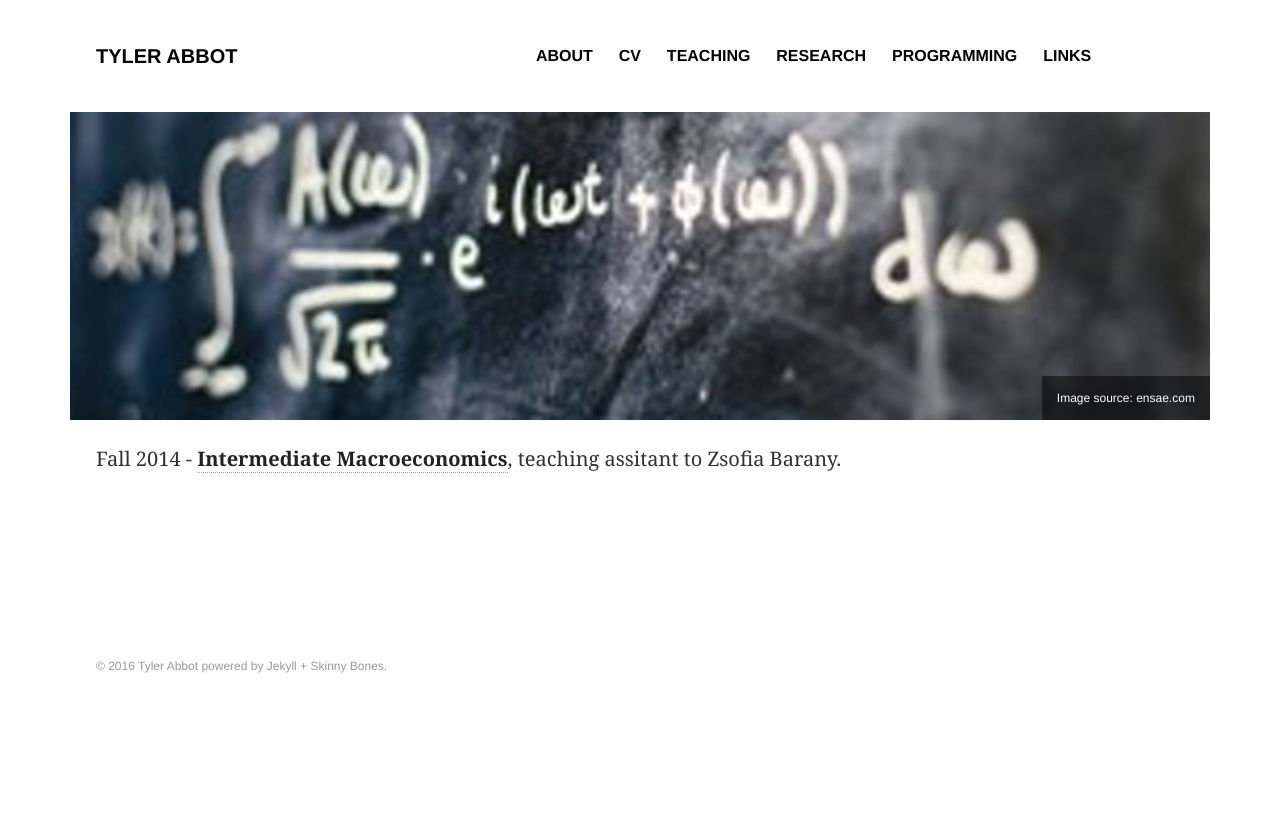
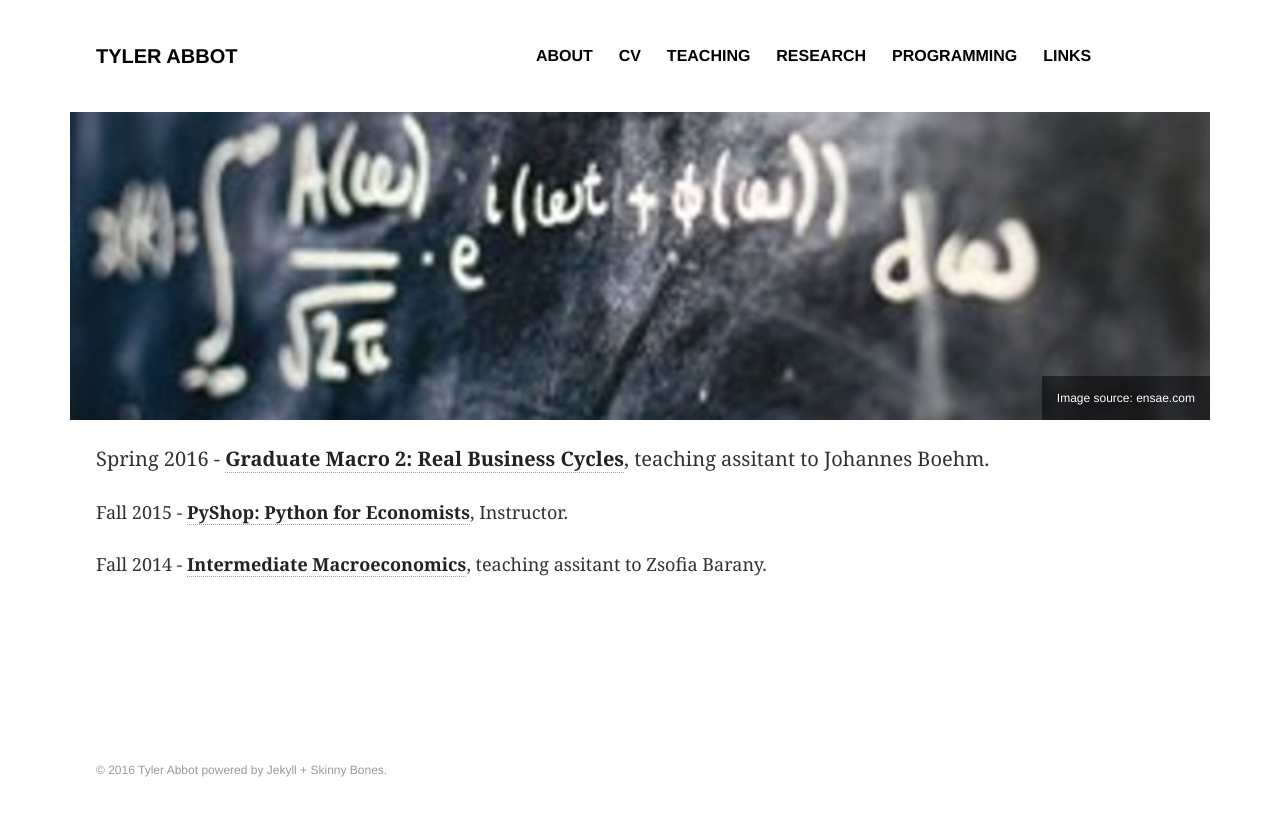
Before and after one commit to tyler-abbot/tyler-abbot.github.io, a Jekyll site: the page built from teaching/index.md, in a window 1280 px wide. Shown: the top 816 px of the page. Built offline with Jekyll 4.4.1, drawn with Linux system fonts in a browser that asks for light colours.

Commit message:
update teaching

```diff
--- a/teaching/index.md
+++ b/teaching/index.md
@@ -12,4 +12,8 @@ image:
 ads: false
 ---
 
+Spring 2016 - <a href="http://personal.lse.ac.uk/boehmj/#teaching" target="_blank"><strong>Graduate Macro 2: Real Business Cycles</strong></a>, teaching assitant to Johannes Boehm.
+
+Fall 2015 - <a href="https://github.com/tyler-abbot/PyShop" target="_blank"><strong>PyShop: Python for Economists</strong></a>, Instructor.
+
 Fall 2014 - <a href="https://sites.google.com/site/zsofiabarany/teaching/intermediate-macro" target="_blank"><strong>Intermediate Macroeconomics</strong></a>, teaching assitant to Zsofia Barany.
```
